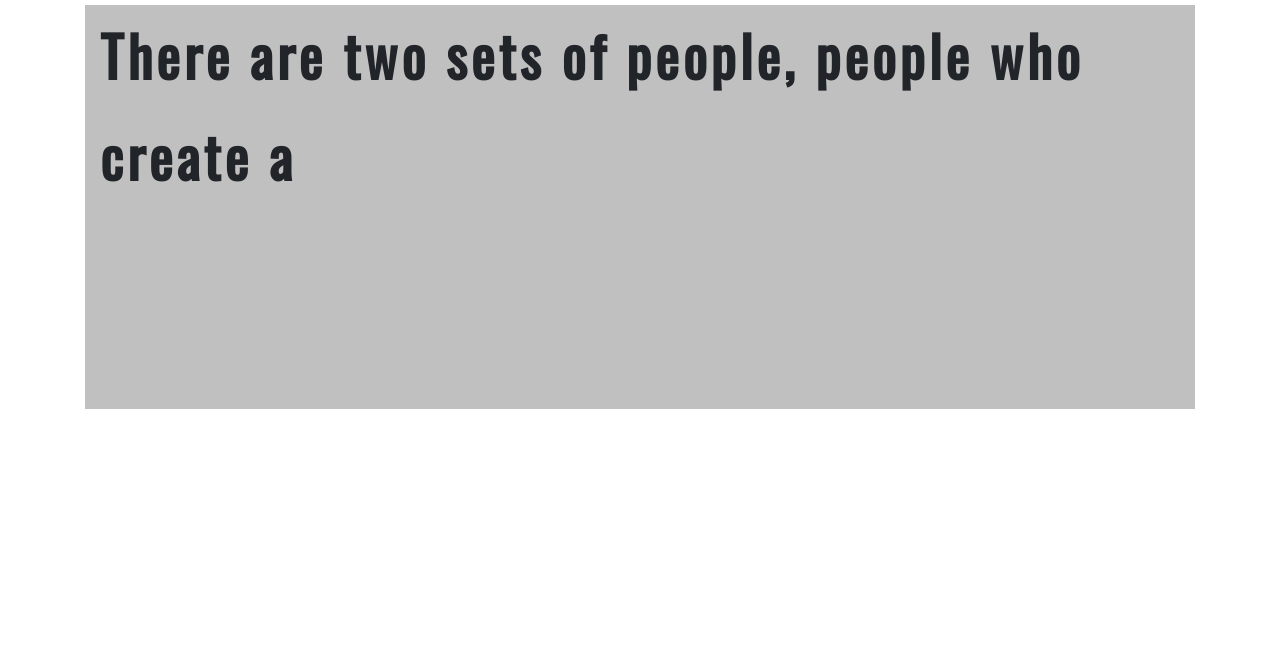
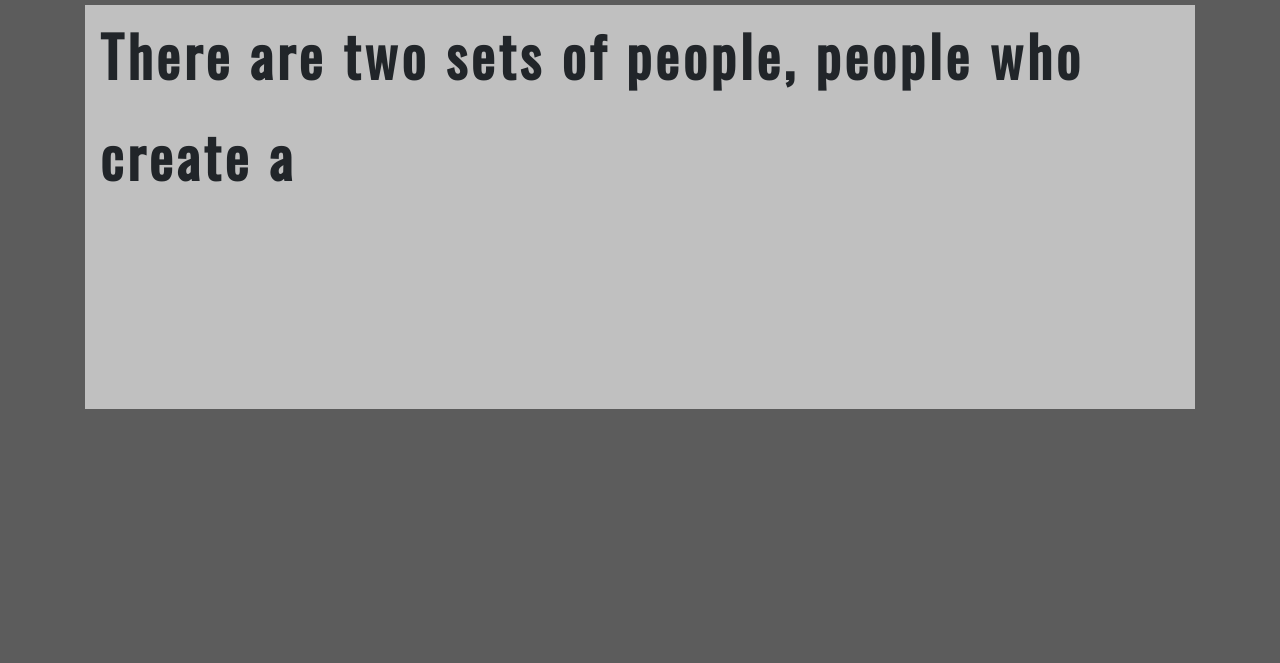
Before and after one commit to sumgup/portfolio, a website: page index.html in a window 1280 px wide. Shown: the part 137-800 px from the top of the page. Drawn offline with nearby package versions, Linux system fonts and the light colour scheme.

Commit message:
Adding body color

```diff
--- a/index.html
+++ b/index.html
@@ -86,7 +86,7 @@
 
 </head>
 
-<body>
+<body style="background-color: #5C5C5C;">
 
 
   <div class="container">
```
